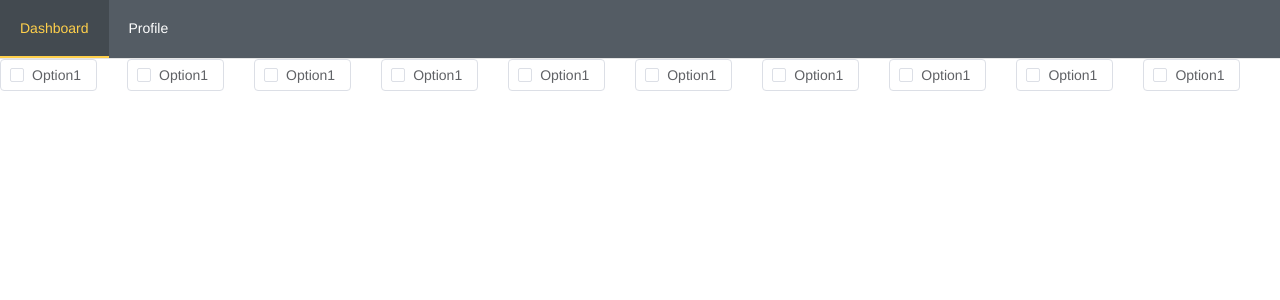
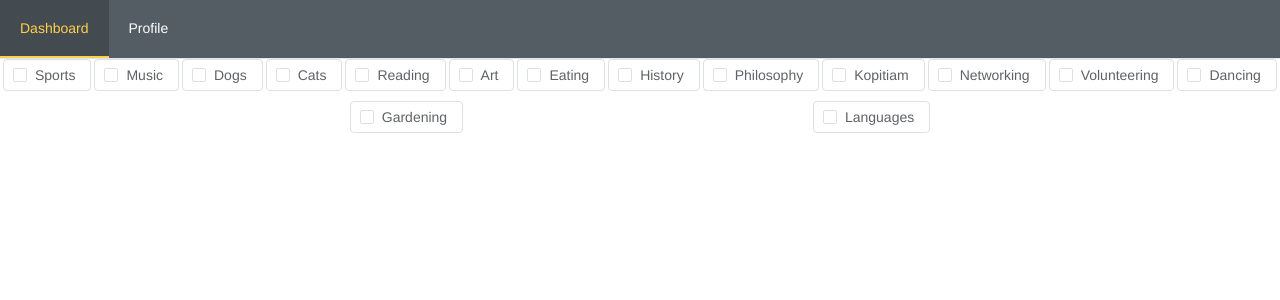
Before and after one commit to barathan11/YME-Hackathon-Team-13, a Vue app in the folder client/: page /Interests in a window 1280 px wide. Shown: the top 300 px of the page. Built offline with nearby package versions, Linux system fonts and the light colour scheme.

Commit message:
adding interests

```diff
--- a/client/src/views/Interests.vue
+++ b/client/src/views/Interests.vue
@@ -1,11 +1,11 @@
 <template>
-    <div class="Interests">
-        <div>
+    <div class="interests">
+        <div class="interests__options">
             <el-checkbox
-                v-for="i in 10"
-                :key="i"
+                v-for="general_interest in generalInterests"
+                :key="general_interest"
                 v-model="checked1"
-                label="Option1"
+                :label="general_interest"
                 border
             ></el-checkbox>
         </div>
@@ -16,7 +16,43 @@
 export default {
     name: 'Interests',
     components: {},
+    setup() {
+        const generalInterests = [
+            'Sports',
+            'Music',
+            'Dogs',
+            'Cats',
+            'Reading',
+            'Art',
+            'Eating',
+            'History',
+            'Philosophy',
+            'Kopitiam',
+            'Networking',
+            'Volunteering',
+            'Dancing',
+            'Gardening',
+            'Languages',
+        ];
+
+        return {
+            generalInterests,
+        };
+    },
 };
 </script>
 
-<style lang="scss" scoped></style>
+<style lang="scss" scoped>
+.interests {
+    &__options {
+        display: flex;
+        flex-wrap: wrap;
+        justify-content: space-evenly;
+    }
+}
+.el-checkbox {
+    margin: 0;
+    margin-left: 0 !important;
+    margin-bottom: 10px;
+}
+</style>
```
